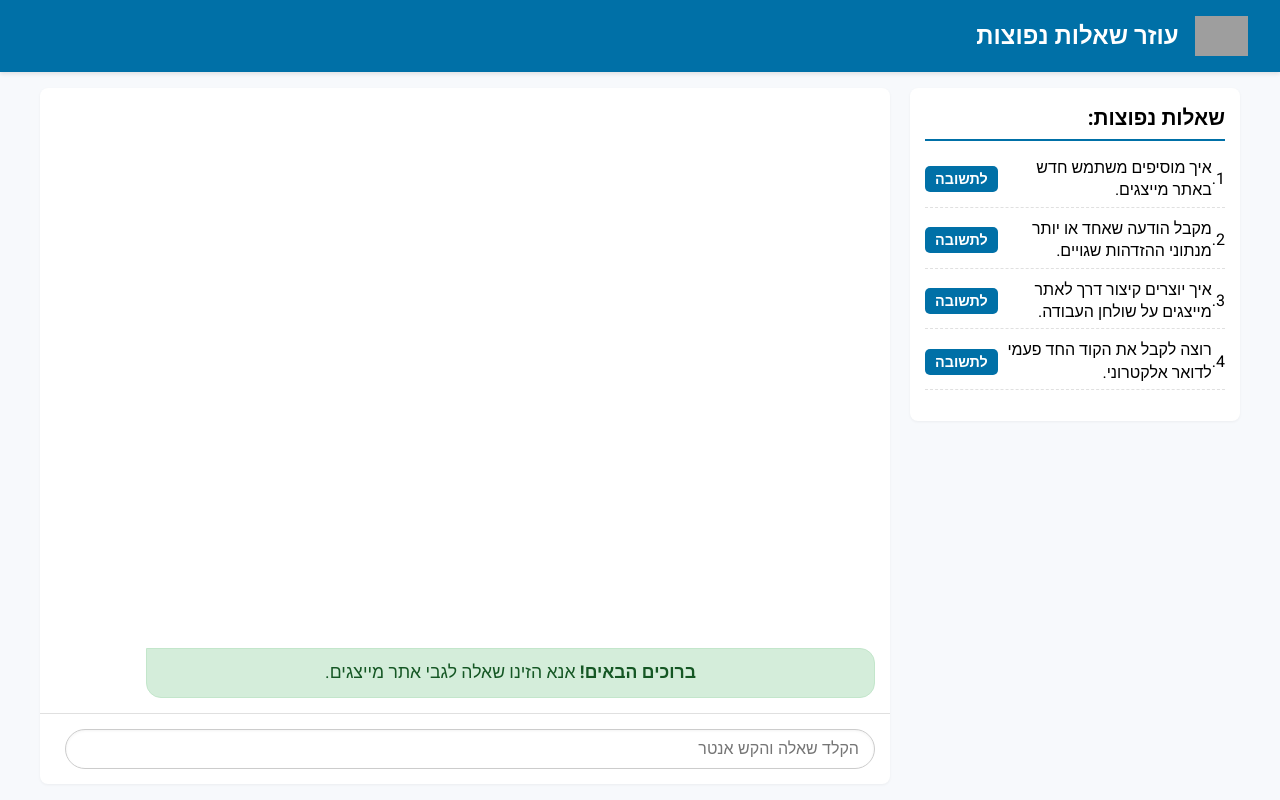
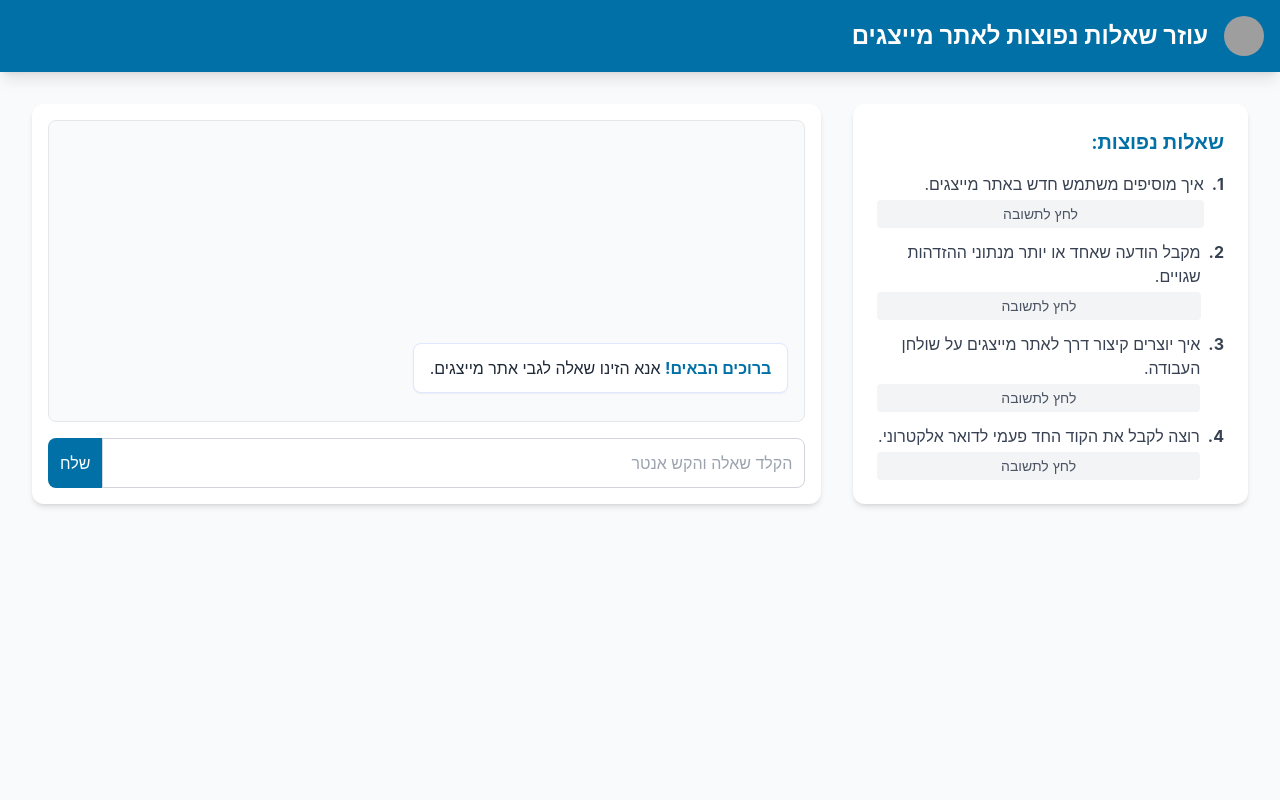
Before and after one commit to arie5981/faq2, a Flask app: page / in a window 1280 px wide. Run offline with Flask 3, Linux system fonts and the light colour scheme; some libraries are stand-ins or nearby versions; grey boxes are pictures that could not be loaded.

Commit message:
Update index.html

```diff
--- a/templates/index.html
+++ b/templates/index.html
@@ -4,51 +4,138 @@
     <meta charset="UTF-8">
     <meta name="viewport" content="width=device-width, initial-scale=1.0">
     <title>עוזר שאלות נפוצות - אתר מייצגים</title>
-    <!-- קישור לקובץ CSS סטטי - חשוב שיהיה בנתיב static/style.css -->
-    <link rel="stylesheet" href="{{ url_for('static', filename='style.css') }}">
+    <!-- טעינת Tailwind CSS באמצעות CDN -->
+    <script src="https://cdn.tailwindcss.com"></script>
+    <style>
+        /* הגדרות בסיסיות לטיפול בכוון הטקסט ובגלילה */
+        body {
+            font-family: 'Inter', sans-serif;
+            background-color: #f7f9fc;
+        }
+
+        /* הגדרות גלילה לצ'אט - חשוב ל-direction: rtl */
+        #chat-history {
+            display: flex;
+            flex-direction: column-reverse; /* הופך את סדר הופעת הבועות (החדשות למטה) */
+            overflow-y: auto;
+            flex-grow: 1; /* תופס את כל השטח הפנוי */
+            padding: 1rem;
+            max-height: calc(100vh - 18rem); /* גובה מקסימלי עם מקום לכותרת ולשדה קלט */
+            min-height: 200px;
+        }
+
+        /* עיצוב בועות הצ'אט */
+        .chat-item {
+            margin-bottom: 0.75rem;
+            padding: 0.75rem 1rem;
+            border-radius: 0.5rem;
+            max-width: 85%;
+            width: fit-content;
+        }
+
+        .user-bubble {
+            background-color: #0070a7; /* כחול הביטוח הלאומי */
+            color: white;
+            align-self: flex-start; /* מיושר לימין בגלל rtl */
+            margin-right: auto;
+        }
+
+        .assistant-text {
+            background-color: #ffffff;
+            border: 1px solid #e0e7ff;
+            color: #1f2937;
+            align-self: flex-end; /* מיושר לשמאל בגלל rtl */
+            margin-left: auto;
+        }
+
+        /* הודעת טעינה מיוחדת */
+        .loading-message {
+            background-color: #fffbeb;
+            border-color: #fcd34d;
+            animation: pulse 1.5s infinite;
+        }
+
+        @keyframes pulse {
+          0% { opacity: 0.6; }
+          50% { opacity: 1; }
+          100% { opacity: 0.6; }
+        }
+
+        /* קישורים פנימיים */
+        .internal-link, .related-q {
+            color: #d94a2b; /* אדום/כתום מודגש */
+            font-weight: 600;
+            cursor: pointer;
+            text-decoration: underline;
+        }
+
+        .internal-link:hover, .related-q:hover {
+            opacity: 0.8;
+        }
+
+        /* רספונסיביות - מעבר מטור לשורה בטאבלט ומעלה */
+        @media (min-width: 768px) {
+            .container {
+                display: grid;
+                grid-template-columns: 1fr 2fr; /* FAQ: 1 חלק, Chat: 2 חלקים */
+                gap: 2rem;
+            }
+            #chat-history {
+                max-height: calc(100vh - 10rem); /* גובה מקסימלי שונה לדסקטופ */
+            }
+        }
+
+    </style>
     <script>
-        // פונקציה לבדיקת הטעינה
-        window.onload = function() {
-            console.log("Page loaded successfully.");
-        };
+        // ... (ה-JavaScript הקיים נשאר זהה)
     </script>
 </head>
-<body>
-    <div class="header-bar">
+<body class="bg-gray-50 min-h-screen">
+
+    <!-- סרגל עליון (Header) -->
+    <div class="header-bar bg-[#0070a7] text-white p-4 flex items-center shadow-lg">
         <!-- נניח שהלוגו קיים בנתיב זה, אחרת נראה תמונה חסרה -->
-        <img src="{{ url_for('static', filename='logobtl.png') }}" alt="לוגו הביטוח הלאומי" class="header-logo" onerror="this.onerror=null; this.src='https://placehold.co/40x40/0070a7/ffffff?text=BTL'">
-        <h1 class="header-title">עוזר שאלות נפוצות</h1>
+        <!-- החלפתי את הלוגו לפלייסהולדר עם צבעים מתאימים -->
+        <img src="{{ url_for('static', filename='logobtl.png') }}" alt="לוגו הביטוח הלאומי"
+             class="header-logo w-10 h-10 ml-4 rounded-full"
+             onerror="this.onerror=null; this.src='https://placehold.co/40x40/ffffff/0070a7?text=M'">
+        <h1 class="header-title text-2xl font-bold">עוזר שאלות נפוצות לאתר מייצגים</h1>
     </div>
 
     <!-- עוטף את שטח הצ'אט ושדה הקלט -->
-    <div class="container">
+    <div class="container p-4 md:p-8 max-w-7xl mx-auto">
+
         <!-- עמודת שאלות נפוצות -->
-        <div class="faq-container">
-            <h2>שאלות נפוצות:</h2>
-            <ul id="faq-list">
+        <div class="faq-container bg-white p-6 rounded-xl shadow-md mb-6 md:mb-0 h-full">
+            <h2 class="text-xl font-semibold mb-4 text-[#0070a7]">שאלות נפוצות:</h2>
+            <ul id="faq-list" class="space-y-3 text-gray-700">
                 {% for q in popular_questions %}
-                    <li>
-                        {{ loop.index }}.
-                        <span class="question-text">{{ q }}</span>
-                        <button class="answer-btn" data-question="{{ q }}">לתשובה</button>
+                    <li class="flex items-start">
+                        <span class="font-bold ml-2">{{ loop.index }}.</span>
+                        <div class="flex flex-col flex-grow">
+                            <span class="question-text flex-grow cursor-pointer hover:text-blue-600 transition duration-150">{{ q }}</span>
+                            <button class="answer-btn mt-1 text-sm bg-gray-100 hover:bg-gray-200 text-gray-600 p-1 rounded transition duration-150 w-full" data-question="{{ q }}">לחץ לתשובה</button>
+                        </div>
                     </li>
                 {% endfor %}
             </ul>
         </div>
 
         <!-- עמודת צ'אט ראשית -->
-        <div class="chat-area">
-             <!-- אזור היסטוריית הצ'אט (מטופל על ידי flex-direction: column-reverse ב-CSS) -->
-            <div id="chat-history">
+        <div class="chat-area flex flex-col h-full bg-white p-4 rounded-xl shadow-md">
+
+            <!-- אזור היסטוריית הצ'אט -->
+            <div id="chat-history" class="border border-gray-200 rounded-lg mb-4 bg-gray-50">
                 <!-- כאן יופיעו בועות השיחה -->
-                <div class="chat-item assistant-text welcome-message">
-                    <strong>ברוכים הבאים!</strong> אנא הזינו שאלה לגבי אתר מייצגים.
+                <div class="chat-item assistant-text welcome-message shadow-sm">
+                    <strong class="text-[#0070a7]">ברוכים הבאים!</strong> אנא הזינו שאלה לגבי אתר מייצגים.
                 </div>
             </div>
 
             <!-- אזור החיפוש הראשי -->
-            <div class="input-area">
-                <input type="text" id="query-input" placeholder="הקלד שאלה והקש אנטר">
+            <div class="input-area flex mt-auto">
+                <input type="text" id="query-input" placeholder="הקלד שאלה והקש אנטר" class="flex-grow p-3 border border-gray-300 rounded-r-lg focus:outline-none focus:ring-2 focus:ring-[#0070a7] text-right" style="direction: rtl;">
+                <button onclick="performSearch(document.getElementById('query-input').value); document.getElementById('query-input').value = ''" class="bg-[#0070a7] text-white p-3 rounded-l-lg hover:bg-[#005a8a] transition duration-150">שלח</button>
             </div>
         </div>
     </div>
@@ -89,16 +176,18 @@
             function scrollToBottom() {
                 // גלילה עם קצת השהייה כדי לתת ל-DOM להתעדכן
                 setTimeout(() => {
-                    chatHistory.scrollTop = chatHistory.scrollHeight;
+                    // גלילה לתחתית (בגלל reverse, זה העליון)
+                    chatHistory.scrollTop = 0;
                 }, 50);
             }
 
-            function performSearch(query) {
+            // הפונקציה הראשית לביצוע חיפוש
+            window.performSearch = function(query) { // הפכתי אותה לגלובלית כדי שתעבוד בכפתור השליחה
                 if (!query) return;
 
                 // 1. הוספת בועת שאלה של המשתמש להיסטוריה
                 const userBubble = document.createElement('div');
-                userBubble.className = 'chat-item user-bubble';
+                userBubble.className = 'chat-item user-bubble shadow-md';
                 userBubble.innerHTML = `<strong>את/ה:</strong> ${query}`;
                 chatHistory.prepend(userBubble); // הוספה לראש, יופיע למטה בגלל reverse
 
@@ -106,7 +195,7 @@
                 const loadingId = `loading-${Date.now()}`;
                 const loadingElement = document.createElement('div');
                 loadingElement.id = loadingId;
-                loadingElement.className = 'chat-item assistant-text loading-message';
+                loadingElement.className = 'chat-item assistant-text loading-message shadow-md';
                 loadingElement.innerHTML = '... מחפש תשובה ...';
                 chatHistory.prepend(loadingElement); // הוספה לראש, יופיע מעל בועת המשתמש
 
@@ -132,7 +221,7 @@
                     if (loadingElementToRemove) loadingElementToRemove.remove();
 
                     let contentElement = document.createElement('div');
-                    contentElement.className = 'chat-item assistant-text';
+                    contentElement.className = 'chat-item assistant-text shadow-md';
 
                     if (data.success) {
                          // קוראים את answer_html המעוצב מהשרת
@@ -141,8 +230,8 @@
                         answerHtml = replaceLinks(answerHtml);
                         contentElement.innerHTML = `<strong>עוזר:</strong><br>${answerHtml}`;
                     } else {
-                        contentElement.className += ' error-message';
-                        contentElement.innerHTML = `<strong>עוזר:</strong><br>${data.answer_html}`;
+                        contentElement.className += ' bg-red-100 text-red-700 border-red-300 error-message';
+                        contentElement.innerHTML = `<strong>עוזר (שגיאה):</strong><br>${data.answer_html}`;
                     }
 
                     // הוספת התשובה המעוצבת להיסטוריה
@@ -150,16 +239,16 @@
 
                     // טיפול בשאלות קשורות (אם קיימות) (פותר בעיה 3)
                     if (data.similar_questions && data.similar_questions.length > 0) {
-                        let relatedHtml = '<div class="related-questions-box">';
-                        relatedHtml += '<h4>שאלות קשורות שעשויות לעניין:</h4><ul>';
+                        let relatedHtml = '<div class="related-questions-box p-3 border-t border-gray-200 mt-2">';
+                        relatedHtml += '<h4 class="font-semibold text-gray-600 mb-2">שאלות קשורות שעשויות לעניין:</h4><ul>';
                         data.similar_questions.forEach((q, index) => {
-                            relatedHtml += `<li>${index + 1}. <span class="related-q" data-question="${q}">${q}</span></li>`;
+                            relatedHtml += `<li class="hover:bg-gray-100 p-1 rounded cursor-pointer transition duration-150">${index + 1}. <span class="related-q" data-question="${q}">${q}</span></li>`;
                         });
                         relatedHtml += '</ul></div>';
 
                         const relatedElement = document.createElement('div');
                         relatedElement.innerHTML = relatedHtml;
-                        relatedElement.className = 'chat-item related-item'; // מחלקה חדשה שתעזור ב-CSS
+                        relatedElement.className = 'chat-item assistant-text related-item shadow-md'; // מחלקה חדשה שתעזור ב-CSS
                         chatHistory.prepend(relatedElement);
                     }
 
@@ -171,8 +260,8 @@
                     if (loadingElementToRemove) loadingElementToRemove.remove();
 
                     const errorElement = document.createElement('div');
-                    errorElement.className = 'chat-item assistant-text error-message';
-                    errorElement.innerHTML = `<strong>שגיאה:</strong> אירעה שגיאה בחיבור לשרת או בבקשת ה-AJAX. פרטים: ${error.message}`;
+                    errorElement.className = 'chat-item assistant-text bg-red-100 text-red-700 border-red-300 error-message shadow-md';
+                    errorElement.innerHTML = `<strong>שגיאה:</strong> אירעה שגיאה בחיבור לשרת או בבקשת ה-AJAX. אנא ודא שמפתח OPENAI_API_KEY הוגדר כראוי. פרטים: ${error.message}`;
                     chatHistory.prepend(errorElement);
 
                     scrollToBottom();
@@ -192,11 +281,13 @@
                 if (e.target.classList.contains('answer-btn')) {
                     const q = e.target.getAttribute('data-question');
                     performSearch(q);
+                    // גלילה לשטח הצ'אט בגלל הקליק מהצד
+                    document.getElementById('query-input').focus();
                 }
             });
 
             // 7. אירוע קליק על שאלות קשורות וקישורי טופס
-             chatHistory.addEventListener('click', function(e) {
+            chatHistory.addEventListener('click', function(e) {
                 if (e.target.classList.contains('related-q')) {
                     const q = e.target.getAttribute('data-question');
                     performSearch(q);
@@ -210,7 +301,7 @@
                     const message = `קישור פנימי לטופס/מסמך "${e.target.textContent.trim()}" (מזהה: ${identifier}). יש צורך להטמיע את לוגיקת הניווט המתאימה כאן.`;
 
                     const infoElement = document.createElement('div');
-                    infoElement.className = 'chat-item assistant-text welcome-message';
+                    infoElement.className = 'chat-item assistant-text welcome-message shadow-md bg-yellow-100 border-yellow-300 text-yellow-800';
                     infoElement.style.marginTop = '15px';
                     infoElement.innerHTML = `<strong>הודעה:</strong> ${message}`;
                     chatHistory.prepend(infoElement);
```
